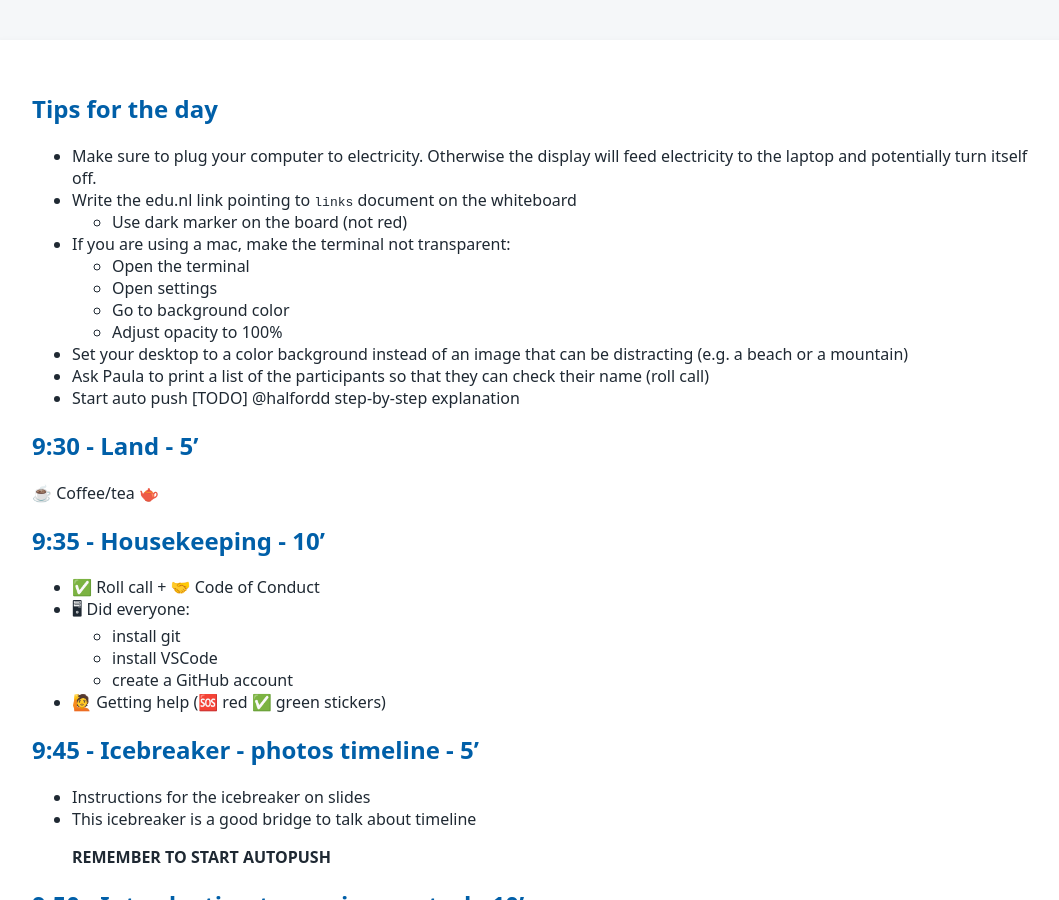
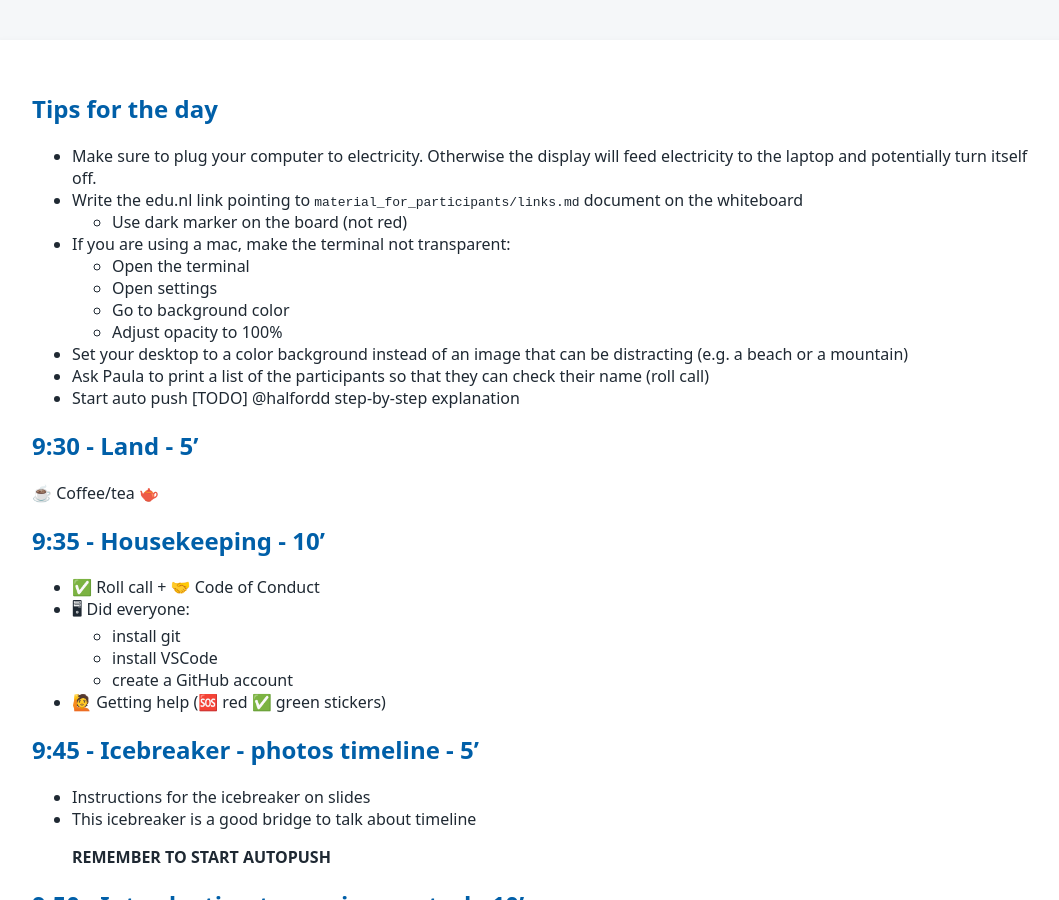
Before and after one commit to tu-delft-library/introduction_to_version_control_with_git, a Jekyll site: the page built from materials_for_trainers/lesson_plan.md, in a window 1280 px wide and 900 px high. Shown: the whole window, without its empty margins (108-1167 px from the left). Built offline with Jekyll 4.4.1, drawn with Linux system fonts in a browser that asks for light colours; our own code applies the rules of GitHub Pages for plain Markdown files.

Commit message:
relative path to links document

```diff
--- a/materials_for_trainers/lesson_plan.md
+++ b/materials_for_trainers/lesson_plan.md
@@ -1,6 +1,6 @@
 ## Tips for the day
 - Make sure to plug your computer to electricity. Otherwise the display will feed electricity to the laptop and potentially turn itself off.
-- Write the edu.nl link pointing to `links` document on the whiteboard
+- Write the edu.nl link pointing to `material_for_participants/links.md` document on the whiteboard
     - Use dark marker on the board (not red)
 - If you are using a mac, make the terminal not transparent:
     - Open the terminal
```
